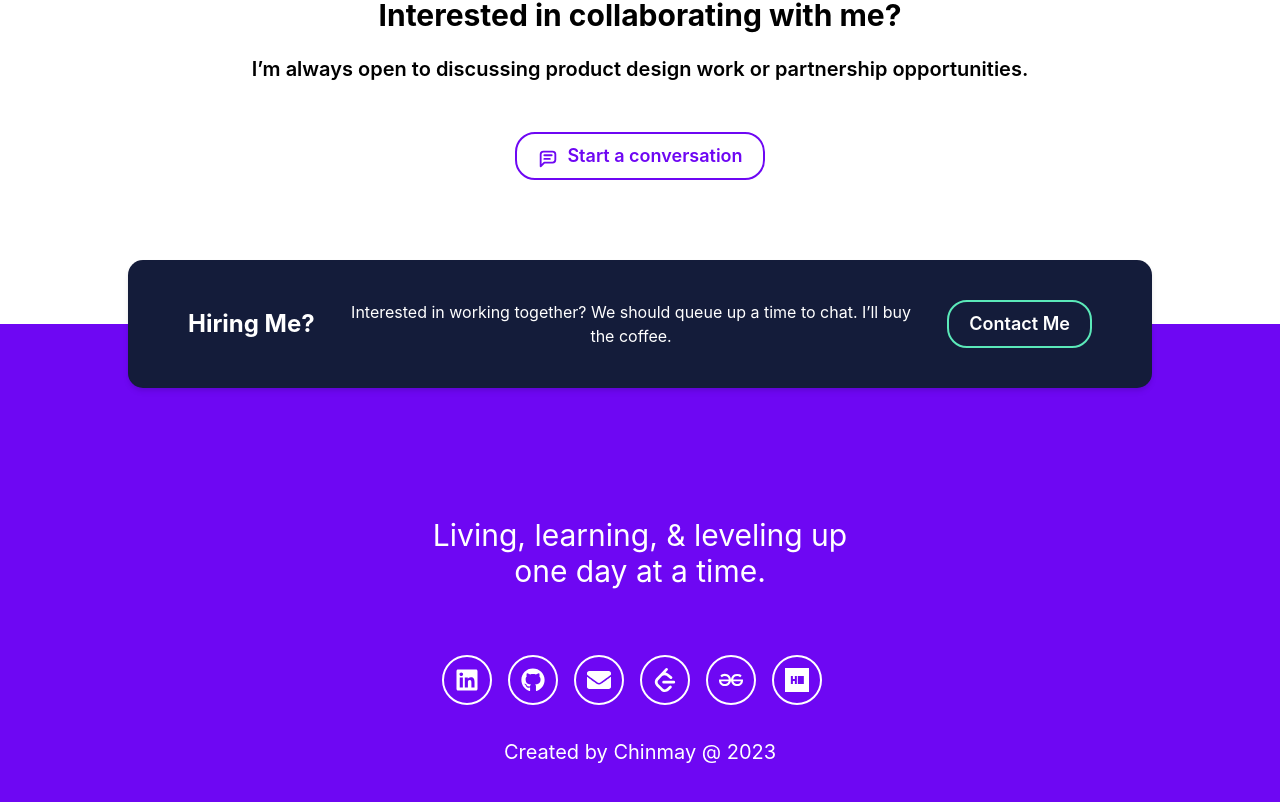
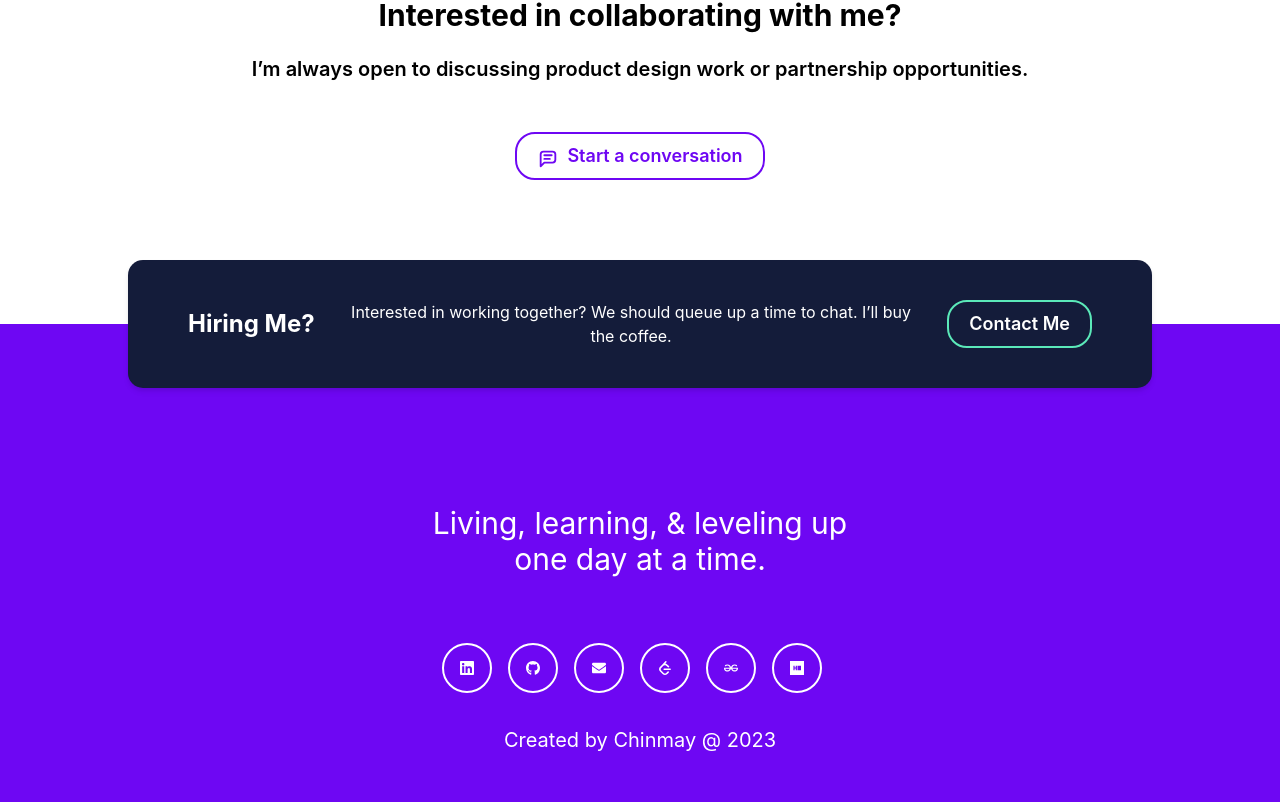
Before and after one commit to Chinmay2660/Portfolio, a React (Create React App) app: page / in a window 1280 px wide. Shown: the part 3316-4118 px from the top of the page. Built offline with nearby package versions, Linux system fonts and the light colour scheme.

Commit message:
fixed button hovering

```diff
--- a/src/Components/Footer/Footer.jsx
+++ b/src/Components/Footer/Footer.jsx
@@ -1,27 +1,7 @@
 import React from 'react';
-import { Box, Text } from '@chakra-ui/react';
+import { Box, Text, Button } from '@chakra-ui/react';
 import { FaLinkedin, FaGithub, FaEnvelope } from 'react-icons/fa';
 import { SiGeeksforgeeks, SiHackerrank, SiLeetcode } from "react-icons/si";
-
-const iconStyle = {
-    display: 'inline-flex',
-    alignItems: 'center',
-    justifyContent: 'center',
-    width: '50px',
-    height: '50px',
-    borderRadius: '50%',
-    marginRight: '1rem',
-    backgroundColor: '#6e07f3',
-    border: '2px solid white',
-    color: 'white',
-    fontSize: '24px',
-    transition: 'background-color 0.3s ease, color 0.3s ease',
-    textDecoration: 'none',
-    ":hover": {
-        backgroundColor: 'white',
-        color: '#6e07f3',
-    }
-}
 
 const iconData = [
     { link: "https://www.linkedin.com/in/chinmay2660/", icon: FaLinkedin },
@@ -42,16 +22,41 @@ const Footer = () => {
             position="relative"
             backgroundColor="#6e07f3"
             color="#ffffff"
-            height={{ base: 'auto', md: '612px' }}
-            padding={{ base: '-60px', md: '0' }}
+            minHeight={{ base: 'auto', md: '612px' }}
+            padding={{ base: '2rem', md: '0' }}
         >
-            <Box width="820px" height="500px" display="flex" flexDirection="column" justifyContent="center" marginTop={{ base: '2.5rem', md: '1.5rem' }} marginBottom={{ base: '0', md: '0', lg: '0', xl: '0' }}>
+            <Box width="100%" maxWidth="820px" padding="0 1rem">
                 <Text fontSize={{ base: '2xl', md: '3xl' }} paddingY="2" lineHeight="1.2" >
                     Living, learning, & leveling up <br /> one day at a time.
                 </Text>
                 <Box fontSize="xl" paddingY="2" marginTop="50px" display="flex" justifyContent="center">
                     {iconData.map((item, index) => (
-                        <a key={index} href={item.link} target="_blank" rel="noopener noreferrer" style={iconStyle}><item.icon /></a>
+                        <Button
+                            as="a"
+                            key={index}
+                            href={item.link}
+                            target="_blank"
+                            rel="noopener noreferrer"
+                            display="inline-flex"
+                            alignItems="center"
+                            justifyContent="center"
+                            width="50px"
+                            height="50px"
+                            borderRadius="50%"
+                            marginRight="1rem"
+                            backgroundColor="#6e07f3"
+                            border="2px solid white"
+                            color="white"
+                            fontSize="24px"
+                            transition="background-color 0.3s ease, color 0.3s ease"
+                            textDecoration="none"
+                            _hover={{
+                                backgroundColor: 'white',
+                                color: '#6e07f3',
+                            }}
+                        >
+                            <item.icon />
+                        </Button>
                     ))}
                 </Box>
                 <Text fontSize="xl" paddingY="2" marginTop="1rem">
```
